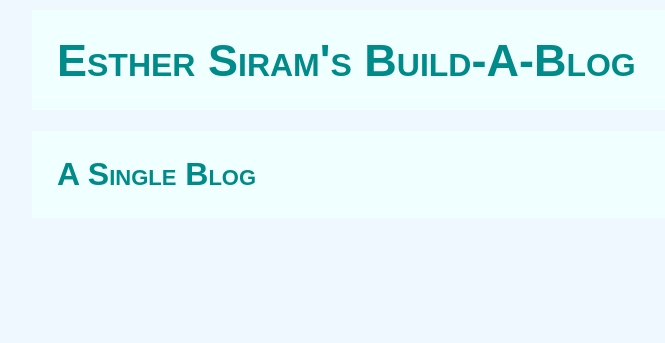
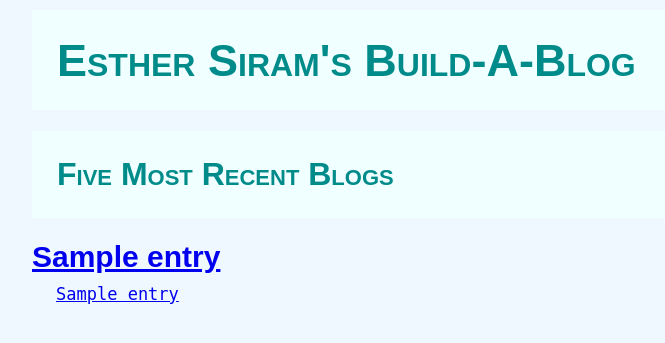
Before and after one commit to esiram/build-a-blog, a Python web app: template templates/permalink.html in a window 1280 px wide. Shown: the top 343 px of the page, without its empty margins (208-873 px from the left). Run offline with Jinja, Linux system fonts and the light colour scheme; the template is opened without the code that fills it: most values are stand-ins (such as "Sample title", 1, 10 or a date in 2020).

Commit message:
WIP - concatenate

```diff
--- a/main.py
+++ b/main.py
@@ -56,7 +56,7 @@ class NewPost(Handler):                                         #formerly MainHa
         if title and entry:                     #this is a success case
             e = BlogPosts(title = title, entry = entry)    #taking from class BlogPosts
             e.put()                                                                         #to store blog post entry in database
-            self.redirect("/blog")                         #needs to redirect to indivpost page with indiv.html-9/15/16
+            self.redirect("/blog")                         #needs to redirect to permalink page with indiv.html-9/15/16
         else:                                   #this is a fail case
             error = "Please submit both a post title and a post entry.  Thank you."
             self.render_front(title, entry, error)
@@ -81,8 +81,9 @@ class ViewPostHandler(webapp2.RequestHandler):  #to direct to permalink of newes
         new_post = BlogPosts.get_by_id(int_id)
 
         if new_post:
-            new_post = new_post.title
+            new_post = new_post.title + new_post.entry   #not sure this is great but it shows all
             self.response.out.write(new_post)
+
         else:
             error = "Invalid id; please try again."
             self.response.out.write(error)
--- a/templates/mainblog.html
+++ b/templates/mainblog.html
@@ -9,7 +9,8 @@
 
         {% for entry in entries %}
         <div class="Blogposts">
-          <div class="entry-title">{{entry.title}}  </div>
+          <pre class="entry-id"><a href="/blog/{{entry.key().id()}}"></pre>
+          <div class="entry-title">{{entry.title}}</div>
           <pre class="entry-body">{{entry.entry}}</pre>
         </div>
         {% endfor %}
--- a/templates/permalink.html
+++ b/templates/permalink.html
@@ -3,8 +3,16 @@
 {% extends "base.html" %}
 
 {% block content %}
-        <h1 style="background-color: #F0FFFF; color: #008B8B; padding: 25px; font-variant: small-caps"> A Single Blog</h1>
+        <h1 style="background-color: #F0FFFF; color: #008B8B; padding: 25px; font-variant: small-caps"> Five Most Recent Blogs </h1>
 
+
+        {% for entry in entries %}
+        <div class="Blogposts">
+          <pre class="entry-id"><a href="/blog/{{entry.key().id()}}"></pre>
+          <div class="entry-title">{{entry.title}}</div>
+          <pre class="entry-body">{{entry.entry}}</pre>
+        </div>
+        {% endfor %}
 
 {% endblock %}
 </html>
```
Also changed, not shown: 1 other file.
